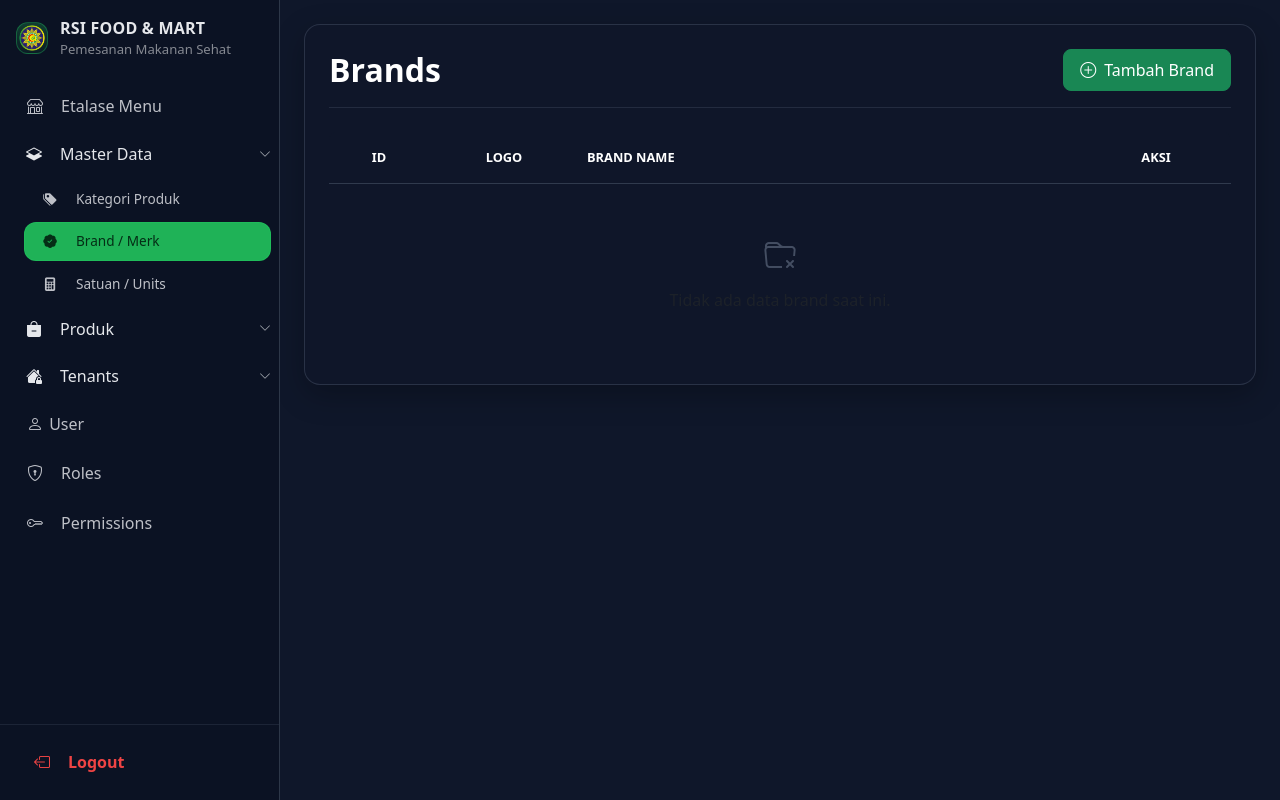
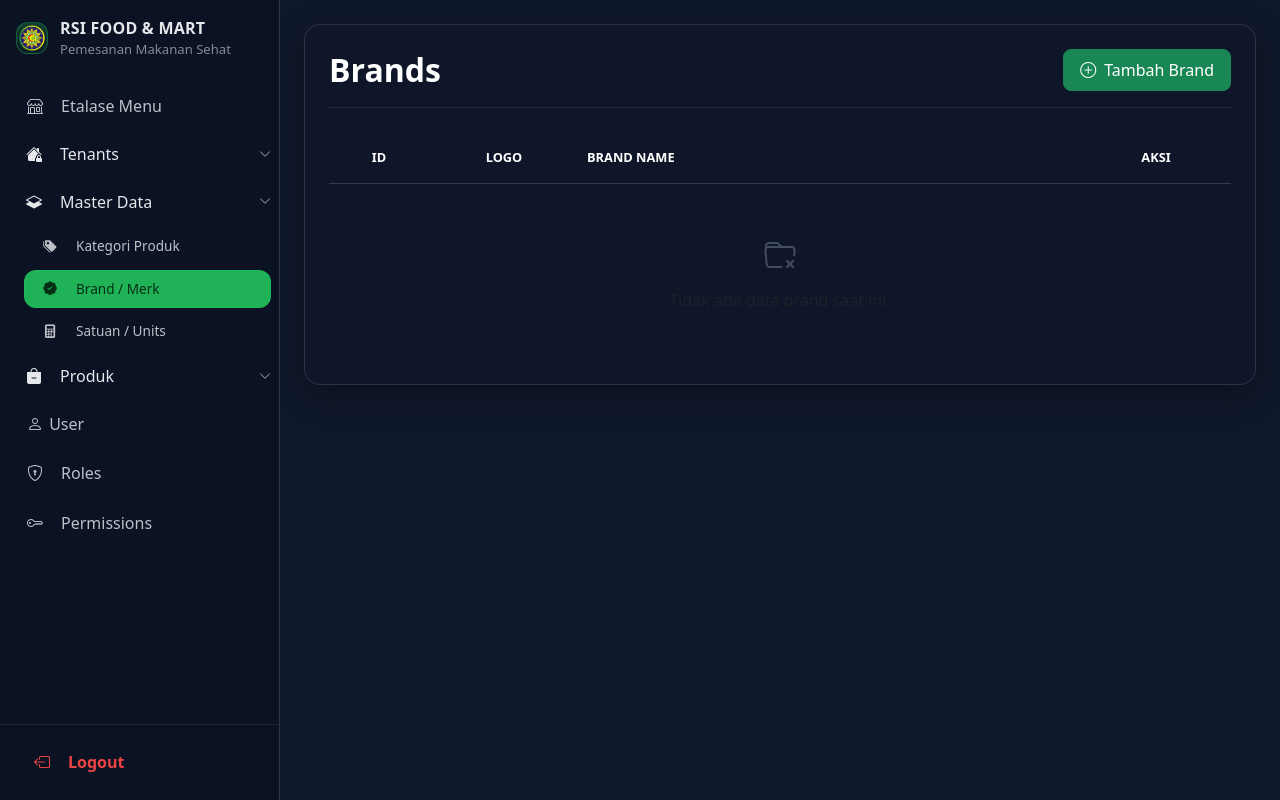
Before and after one commit to palingganteng97-rgb/rsi-food-mart, a PHP site: page /RSI_FOOD/brands.php in a window 1280 px wide. Run offline with PHP 8.4, Linux system fonts and the light colour scheme; the visitor is signed in with stand-in values (Sample User, id 1); data that the repository does not hold is empty.

Commit message:
Update sidebar.php

```diff
--- a/sidebar.php
+++ b/sidebar.php
@@ -9,7 +9,17 @@ $currentFile = basename(parse_url($_SERVER['REQUEST_URI'] ?? '', PHP_URL_PATH));
 $menu = [
     'home.php'      => [ 'href' => 'home.php', 'label' => 'Etalase Menu', 'icon' => 'bi-shop' ],
 
-    'master_group'  => [
+      'tenants_group' => [
+          'label' => 'Tenants', 'icon' => 'bi-house-lock-fill', 'class' => 'd-mobile-none',
+          'sub'   => [
+              'tenants.php'                => [ 'href' => 'tenants.php',                'label' => 'Data Tenant',            'icon' => 'bi-house-lock-fill' ],
+              'tenant_operating_hours.php' => [ 'href' => 'tenant_operating_hours.php', 'label' => 'Tenant Operating Hours', 'icon' => 'bi-clock-history' ],
+              'tenant_holidays.php'        => [ 'href' => 'tenant_holidays.php',        'label' => 'Tenant Holidays',        'icon' => 'bi-calendar-x' ],
+              'tenant_settings.php'        => [ 'href' => 'tenant_settings.php',        'label' => 'Tenant Settings',        'icon' => 'bi-gear-fill' ],
+          ]
+      ],
+
+        'master_group'  => [
         'label' => 'Master Data', 'icon' => 'bi-layers-half', 'class' => '',
         'sub'   => [
             'categories.php'     => [ 'href' => 'categories.php',     'label' => 'Kategori Produk', 'icon' => 'bi-tags-fill' ],
@@ -27,16 +37,6 @@ $menu = [
             'product_addons.php'   => [ 'href' => 'product_addons.php',   'label' => 'Topping Produk',  'icon' => 'bi-egg-fried' ],
             'addon_items.php'      => [ 'href' => 'addon_items.php',      'label' => 'Item Topping',    'icon' => 'bi-list-ul' ],
             'product_reviews.php'  => [ 'href' => 'product_reviews.php',  'label' => 'Ulasan Produk',   'icon' => 'bi-star-fill' ],
-        ]
-    ],
-
-    'tenants_group' => [
-        'label' => 'Tenants', 'icon' => 'bi-house-lock-fill', 'class' => 'd-mobile-none',
-        'sub'   => [
-            'tenants.php'                => [ 'href' => 'tenants.php',                'label' => 'Data Tenant',            'icon' => 'bi-house-lock-fill' ],
-            'tenant_operating_hours.php' => [ 'href' => 'tenant_operating_hours.php', 'label' => 'Tenant Operating Hours', 'icon' => 'bi-clock-history' ],
-            'tenant_holidays.php'        => [ 'href' => 'tenant_holidays.php',        'label' => 'Tenant Holidays',        'icon' => 'bi-calendar-x' ],
-            'tenant_settings.php'        => [ 'href' => 'tenant_settings.php',        'label' => 'Tenant Settings',        'icon' => 'bi-gear-fill' ],
         ]
     ],
 
```
